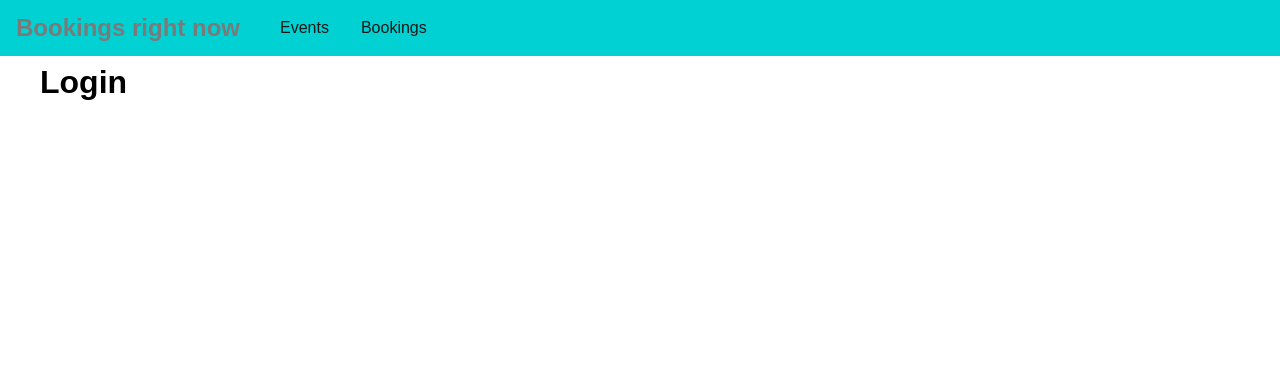
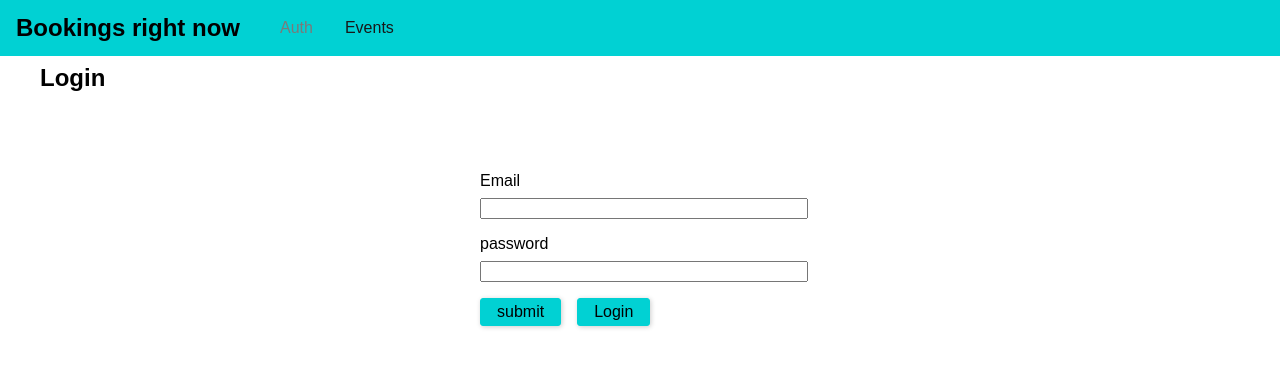
Before and after one commit to zatorriusf/acedemind-gql-app, a React (Create React App) app in the folder frontend/: page /auth in a window 1280 px wide. Shown: the top 368 px of the page. Built offline with nearby package versions, Linux system fonts and the light colour scheme.

Commit message:
Adding context driven login

```diff
--- a/frontend/src/App.js
+++ b/frontend/src/App.js
@@ -1,24 +1,59 @@
-import React from 'react';
+import React , {useReducer} from 'react';
 import {BrowserRouter, Route, Redirect, Switch} from 'react-router-dom';
 import Auth from './pages/Auth';
 import Bookings from './pages/Booking';
 import Events from './pages/Events';
 import Nav from './cmpnt/nav/nav';
 import './app.css';
+import AuthContext from './context/auth-context';
 
-function App() {
+const initState = {
+  token: null,
+  userId: null
+};
+const reducer = (state, action) =>{
+  switch(action.type){
+    case "LOGIN":
+
+      return {
+        ...state,
+        token: action.payload.token,
+        userId: action.payload.userId
+      };
+      break;
+    case "LOGOUT":
+      return {
+        ...state,
+        token: null,
+        userId: null
+      };
+      break;
+    default:
+      return {...state}
+  }
+}
+
+function App(props) {
+  const [loginState, dispatch] = useReducer(reducer, initState);
+
   return (
     <BrowserRouter>
+      <AuthContext.Provider value={{
+        state: loginState,
+        dispatch: dispatch
+        }}>
       <Nav />
       <main className='main-content'>
         <Switch>
-          <Redirect from="/" to='/auth' exact />
-          <Route path="/auth" component={Auth} />
-          <Route path="/events" component={Events} />
-          <Route path="/bookings" component={Bookings} />
+        {!loginState.token && <Redirect from="/" to='/auth' exact />}
+        {!loginState.token && <Route path="/auth" component={Auth} />}
+        {loginState.token && <Redirect from="/" to='/events' exact />}
+        {loginState.token && <Redirect from="/auth" to='/events' exact />}
+        <Route path="/events" component={Events} />
+        {loginState.token && <Route path="/bookings" component={Bookings} />}
         </Switch>
       </main>
-
+      </AuthContext.Provider>
     </BrowserRouter>
   );
 }
--- a/frontend/src/app.css
+++ b/frontend/src/app.css
@@ -1,4 +1,3 @@
 .main-content{
     margin: 4rem 2.5rem;
-
   }
--- a/frontend/src/cmpnt/nav/nav.js
+++ b/frontend/src/cmpnt/nav/nav.js
@@ -1,19 +1,22 @@
-import React from 'react';
+import React, {useContext} from 'react';
 import {NavLink} from 'react-router-dom';
 import './nav.css';
+import AuthContext from '../../context/auth-context';
 
-export default function nav() {
+export default function Nav(props) {
+
+    const context = useContext(AuthContext);
+    console.log(context)
     return (
         <header className='main-nav'>
                     <div className='main-nav__logo'>
-                <NavLink to='/auth'>
                         <h1>Bookings right now</h1>
-                </NavLink>
                     </div>
                     <nav className='main-nav__items'>
                         <ul>
+                           {!context.state.token && <li><NavLink to='/Auth'>Auth</NavLink></li>}
                             <li><NavLink to='/Events'>Events</NavLink></li>
-                    <li><NavLink to='/Bookings'>Bookings</NavLink></li>
+                            {context.state.token &&<li><NavLink to='/Bookings'>Bookings</NavLink></li>}
                         </ul>
                     </nav>
                 </header>
--- /dev/null
+++ b/frontend/src/context/auth-context.js
@@ -0,0 +1,6 @@
+import React from 'react';
+
+export default React.createContext({
+    state: null,
+    dispatch: null,
+})
--- a/frontend/src/pages/Auth.js
+++ b/frontend/src/pages/Auth.js
@@ -1,9 +1,90 @@
-import React from 'react'
+import React,{useState,useRef,useContext} from 'react';
+import './auth.css';
+import AuthContext from '../context/auth-context';
 
 export default function Auth() {
+    const [isLogin,setIsLogin] = useState(true);
+    const emailEl = useRef('');
+    const passwordEl = useRef('');
+    const context = useContext(AuthContext);
+
+    const handleSubmit = (evt) =>{
+        const email = emailEl.current.value.trim();
+        const password = passwordEl.current.value.trim()
+        evt.preventDefault();
+        if(email.length >0 && password.length >0){
+            console.log(email, password);
+            const requestBodyNewUser = {
+                query :`
+                    mutation {
+                        createUser(userInput: {
+                            email : "${email}",
+                            password : "${password}"
+                        }){
+                            _id
+                            email
+                        }
+                    }
+                `
+            }
+            const requestBodyLogin = {
+                query:`
+                    query{
+                        login(email: "${email}", password : "${password}"){
+                            userId
+                            token
+                            tokenExpiration
+                        }
+                    }
+                `
+            }
+            fetch('http://localhost:4000/graphql',{
+                method: 'POST',
+                body: JSON.stringify(isLogin ? requestBodyLogin: requestBodyNewUser),
+                headers: {
+                    'Content-Type' : 'application/json'
+                }
+            }).then(
+                res => {
+                    if(res.status !== 200 && res.status !==201){
+                        console.log(res);
+                    }
+                    return res.json();
+                }
+            ).then(data => {
+                console.log(data);
+                if(data.data.login.token){
+                    const token = data.data.login.token;
+                    const userId = data.data.login.userId;
+                    const tokenExpiration = data.data.login.tokenExpiration;
+
+                    context.dispatch({
+                        type: "LOGIN",
+                        payload: data.data.login
+                    });
+                }
+            })
+             .catch(err => {throw err;})
+        }
+    }
+
     return (
         <div>
-            <h1>Login</h1>
+            <h2>{isLogin ? 'Login' : 'Sign up' }</h2>
+            <form className='auth-form' onSubmit={handleSubmit}>
+                <div className='form-control'>
+                    <label htmlFor='email'>Email</label>
+                    <input ref ={emailEl} type='email' id='email' />
+                </div>
+                <div className='form-control'>
+                    <label htmlFor='password'>password</label>
+                    <input ref ={passwordEl} type='password' id='password' />
+                </div>
+                <div className='form-actions'>
+                    <button type='submit'>submit</button>
+    <button type='button' onClick={() => {setIsLogin(!isLogin);console.log(isLogin);}}>{isLogin ? 'Login' : 'Sign up' }</button>
+                </div>
+            </form>
         </div>
     )
 }
--- a/frontend/src/pages/Events.js
+++ b/frontend/src/pages/Events.js
@@ -3,7 +3,7 @@ import React from 'react'
 export default function Events() {
     return (
         <div>
-            <h1>Events</h1>
+            <h2>Events</h2>
         </div>
     )
 }
--- /dev/null
+++ b/frontend/src/pages/auth.css
@@ -0,0 +1,32 @@
+.auth-form{
+    width: 20rem;
+    max-width: 80%;
+    margin: 5rem auto;
+}
+.form-control {
+    margin-bottom: 1rem;
+}
+.form-control label{
+    margin-bottom: .5rem;
+}
+.form-control label,
+.form-control input {
+    width: 100%;
+    display: block;
+}
+
+.form-actions button{
+    background-color: #01d1d3;
+    font: inherit;
+    border: 1px solid #01d1d3;
+    border-radius: 3px;
+    padding: 0.25rem 1rem;
+    margin-right: 1rem;
+    box-shadow: 1px 1px 5px rgba(0,0,0,0.2);
+    cursor: pointer;
+}
+
+.form-actions button:hover,
+.form-actions button:active {
+    background-color: #009da0;
+}
```
Also changed, not shown: 1 other file (tests, documents, lock files or other folders). Lines whose indentation alone changed are shown as unchanged.
